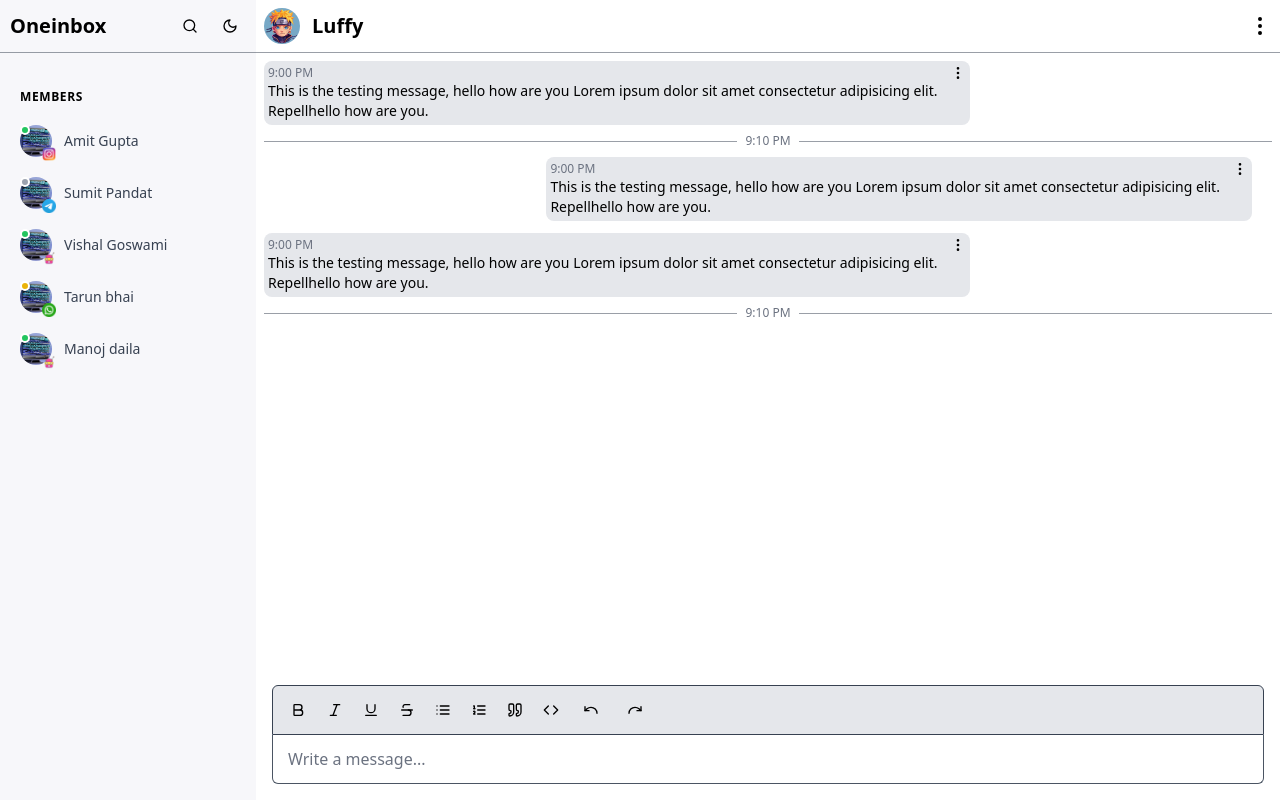
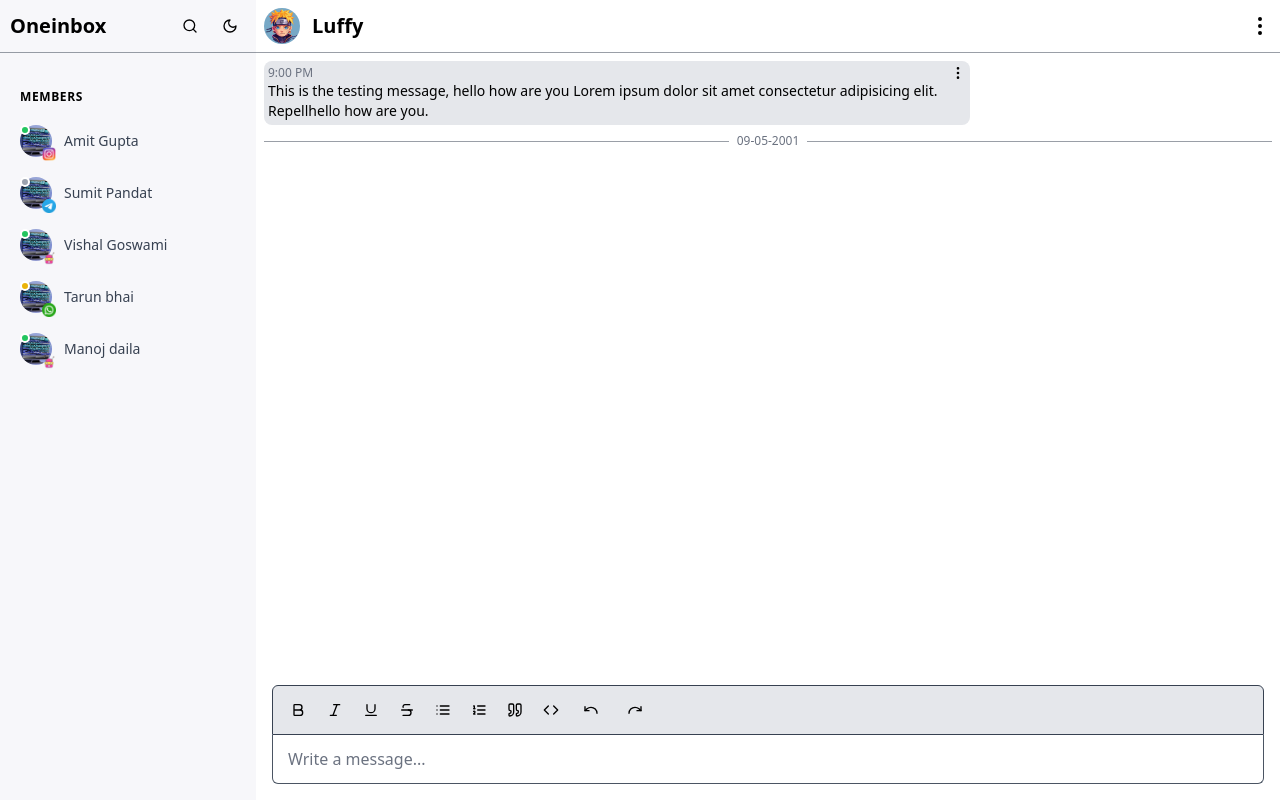
Before and after one commit to Amitkumar729/oneinbox, a React (Vite) app: page / in a window 1280 px wide. Built offline with nearby package versions, Linux system fonts and the light colour scheme.

Commit message:
Setup: React Redux

```diff
--- a/package.json
+++ b/package.json
@@ -11,6 +11,7 @@
   },
   "dependencies": {
     "@radix-ui/themes": "^3.1.4",
+    "@reduxjs/toolkit": "^2.3.0",
     "@tiptap/extension-underline": "^2.9.1",
     "@tiptap/pm": "^2.9.1",
     "@tiptap/react": "^2.9.1",
@@ -18,7 +19,9 @@
     "lucide-react": "^0.453.0",
     "react": "^18.3.1",
     "react-dom": "^18.3.1",
-    "react-router-dom": "^6.27.0"
+    "react-redux": "^9.1.2",
+    "react-router-dom": "^6.27.0",
+    "redux": "^5.0.1"
   },
   "devDependencies": {
     "@eslint/js": "^9.11.1",
--- a/src/components/TextEditor/Tiptap.tsx
+++ b/src/components/TextEditor/Tiptap.tsx
@@ -1,12 +1,10 @@
-"use client";
-
 import { useEditor, EditorContent } from "@tiptap/react";
 import StarterKit from "@tiptap/starter-kit";
 import Toolbar from "./Toolbar";
 import Underline from "@tiptap/extension-underline";
-import { useEffect, useState } from "react";
+import { useEffect, useState, useImperativeHandle, forwardRef } from "react";
 
-const Tiptap = ({ onChange, content }: any) => {
+const Tiptap = forwardRef(({ onChange, content }: any, ref) => {
   const [isFocused, setIsFocused] = useState(false);
 
   const handleChange = (newContent: string) => {
@@ -24,30 +22,45 @@ const Tiptap = ({ onChange, content }: any) => {
     onUpdate: ({ editor }) => {
       handleChange(editor.getHTML());
     },
-    content, // content editor Initialize
+    content,
   });
+
+  //  clearContent method via ref for the editor
+  useImperativeHandle(ref, () => ({
+    clearContent() {
+      editor?.commands.clearContent();
+    },
+  }));
 
   // Effect to manage focus state
   useEffect(() => {
     if (editor) {
-      editor.on('focus', () => setIsFocused(true));
-      editor.on('blur', () => setIsFocused(false));
+      editor.on("focus", () => setIsFocused(true));
+      editor.on("blur", () => setIsFocused(false));
     }
   }, [editor]);
 
   return (
-    <div className="relative w-full px-4">
+    <div className="relative w-full px-4 ">
       <Toolbar editor={editor} content={content} />
-      <div className="relative">
+      <div className="relative ">
         {!isFocused && !content && (
           <div className="absolute left-4 top-3 text-gray-500 pointer-events-none">
             Write a message...
           </div>
         )}
-        <EditorContent style={{ whiteSpace: "pre-line" }} editor={editor} />
+        <EditorContent
+          style={{
+            whiteSpace: "pre-line",
+            maxWidth: "100%",
+            width: "100%",
+            wordWrap: "break-word",
+          }}
+          editor={editor}
+        />
       </div>
     </div>
   );
-};
+});
 
 export default Tiptap;
--- a/src/components/TextEditor/Toolbar.tsx
+++ b/src/components/TextEditor/Toolbar.tsx
@@ -5,7 +5,7 @@ import {
   Italic,
   List,
   ListOrdered,
-  Heading2,
+//   Heading2,
   Underline,
   Quote,
   Undo,
--- a/src/components/layout/ChatBody.tsx
+++ b/src/components/layout/ChatBody.tsx
@@ -1,11 +1,16 @@
-import React from "react";
+import React, { useState } from "react";
 import { EllipsisVertical } from "lucide-react";
+import { useSelector, UseSelector } from "react-redux";
+import { RootState } from "../store/store";
 
 export const ChatBody: React.FC = () => {
+  const [isHovered, setIsHovered] = useState(false);
+  const messages = useSelector((state: RootState) => state.chat.messages);
+
   return (
     <>
       {/* ................Receiver message................ */}
-      <div className="hover:bg-gray-200  mb-2">
+      <div className="hover:bg-gray-200 rounded-lg mb-2">
         <div className="flex items-start p-1 max-w-[70%] bg-gray-200  rounded-lg">
           {/* Message Box */}
           <div className="flex flex-col w-full">
@@ -14,7 +19,19 @@ export const ChatBody: React.FC = () => {
                 {/* Message Timing */}
                 <h6 className="text-xs text-gray-500">9:00 PM</h6>
               </div>
-              <div className="flex items-center cursor-pointer ">
+              <div
+                className="flex items-center cursor-pointer relative"
+                onMouseEnter={() => setIsHovered(true)}
+                onMouseLeave={() => setIsHovered(false)}
+              >
+                {isHovered && (
+                  <div className="absolute top-0 right-3 bottom-0 h-20 w-15 bg-white border border-gray-300 rounded shadow-md p-2 z-10">
+                    <h4 className="text-sm hover:bg-gray-200 p-1 rounded-md ">
+                      {" "}
+                      Reply
+                    </h4>
+                  </div>
+                )}
                 <EllipsisVertical className="w-4 h-4" />
               </div>
             </div>
@@ -30,19 +47,20 @@ export const ChatBody: React.FC = () => {
       </div>
 
       {/* Date Separator */}
-      <div className="flex items-center mb-2">
+      <div className="flex items-center  mb-2">
         {/* Left line */}
         <div className="flex-grow h-[1px] bg-gray-700/50 mr-2" />{" "}
         <div>
           {/* Date */}
-          <h6 className="text-xs text-gray-500">9:10 PM</h6>
+          <h6 className="text-xs text-gray-500">09-05-2001</h6>
         </div>
         {/* Right line */}
         <div className="flex-grow h-[1px] bg-gray-700/50 ml-2" />{" "}
       </div>
 
       {/* .............................Sender Message........................*/}
-      <div className=" hover:bg-gray-200  mb-3 flex justify-end">
+      {messages.map((message, index) => (
+        <div className=" hover:bg-gray-200  mb-3 rounded-lg flex justify-end">
           <div className="flex items-start  p-1 max-w-[70%] mr-5  bg-gray-200  rounded-lg">
             {/* message box */}
             <div className="flex flex-col w-full">
@@ -57,51 +75,16 @@ export const ChatBody: React.FC = () => {
               </div>
               <div>
                 {/* message content */}
-              <h5 className="items-center text-sm ">
-                This is the testing message, hello how are you Lorem ipsum dolor
-                sit amet consectetur adipisicing elit. Repellhello how are you.
-              </h5>
+                <h5 className="items-center text-sm ">{message}</h5>
               </div>
             </div>
           </div>
         </div>
+      ))}
 
-      {/* ................Receiver message................ */}
-      <div className="hover:bg-gray-200  mb-2">
-        <div className="flex items-start p-1 max-w-[70%]  bg-gray-200  rounded-lg">
-          {/* Message Box */}
-          <div className="flex flex-col w-full">
-            <div className="flex  items-center justify-between">
-              <div className="flex items-center">
-                {/* Message Timing */}
-                <h6 className="text-xs text-gray-500">9:00 PM</h6>
-              </div>
-              <div className="flex items-center cursor-pointer ">
-                <EllipsisVertical className="w-4 h-4" />
-              </div>
-            </div>
-            {/* Message Content */}
-            <div>
-              <h5 className="text-sm">
-                This is the testing message, hello how are you Lorem ipsum dolor
-                sit amet consectetur adipisicing elit. Repellhello how are you.
-              </h5>
-            </div>
-          </div>
-        </div>
-      </div>
 
-      {/* Date Separator */}
-      <div className="flex items-center mb-2">
-        {/* Left line */}
-        <div className="flex-grow h-[1px] bg-gray-700/50 mr-2" />{" "}
-        <div>
-          {/* Date */}
-          <h6 className="text-xs text-gray-500">9:10 PM</h6>
-        </div>
-        {/* Right line */}
-        <div className="flex-grow h-[1px] bg-gray-700/50 ml-2" />{" "}
-      </div>
+
+
     </>
   );
 };
--- a/src/components/layout/ChatFooter.tsx
+++ b/src/components/layout/ChatFooter.tsx
@@ -1,25 +1,32 @@
-import React, { useState } from "react";
+import React, { useRef, useState } from "react";
 import Tiptap from "../TextEditor/Tiptap";
+import { useDispatch } from "react-redux";
+import { addMessage } from "../store/reducers/chatSlice";
 
 export const ChatFooter: React.FC = () => {
   const [content, setContent] = useState<string>("");
-
-  const handleChange = (e: any) => {
-    setContent(e);
-  };
+  const dispatch = useDispatch();
+  const editorRef = useRef<any>(null);
 
   const handleSubmit = (e: any) => {
     e.preventDefault();
-
+    if (content.trim()) {
+      dispatch(addMessage(content));
+      setContent("");
+      if (editorRef.current) {
+        editorRef.current.clearContent();
+      }
+    }
     console.log("data: ", content);
   };
 
   return (
-    <div className="flex flex-col mb-4">
+    <div className="flex flex-col mb-4 ">
       <form onSubmit={handleSubmit}>
         <Tiptap
+        ref={editorRef}
           content={content}
-          onChange={(newContent: string) => handleChange(newContent)}
+          onChange={(newContent: string) => setContent(newContent)}
         />
       </form>
     </div>
--- /dev/null
+++ b/src/components/store/reducers/chatSlice.ts
@@ -0,0 +1,22 @@
+import { createSlice, PayloadAction } from "@reduxjs/toolkit";
+
+interface ChatState {
+  messages: string[];
+}
+
+const initialState: ChatState = {
+  messages: [],
+};
+
+const chatSlice = createSlice({
+  name: "chat",
+  initialState,
+  reducers: {
+    addMessage: (state, action: PayloadAction<string>) => {
+      state.messages.push(action.payload);
+    },
+  },
+});
+
+export const { addMessage } = chatSlice.actions;
+export default chatSlice.reducer;
--- /dev/null
+++ b/src/components/store/store.ts
@@ -0,0 +1,13 @@
+import { configureStore } from "@reduxjs/toolkit";
+import chatReducer from "./reducers/chatSlice";
+
+const store = configureStore({
+  reducer: {
+    chat: chatReducer,
+  },
+});
+
+export type RootState = ReturnType<typeof store.getState>;
+export type AppDispatch = typeof store.dispatch;
+
+export default store;
```
Also changed, not shown: src/main.tsx (+10 -8 lines), 1 other file (tests, documents, lock files or other folders). Lines whose indentation alone changed are shown as unchanged.
